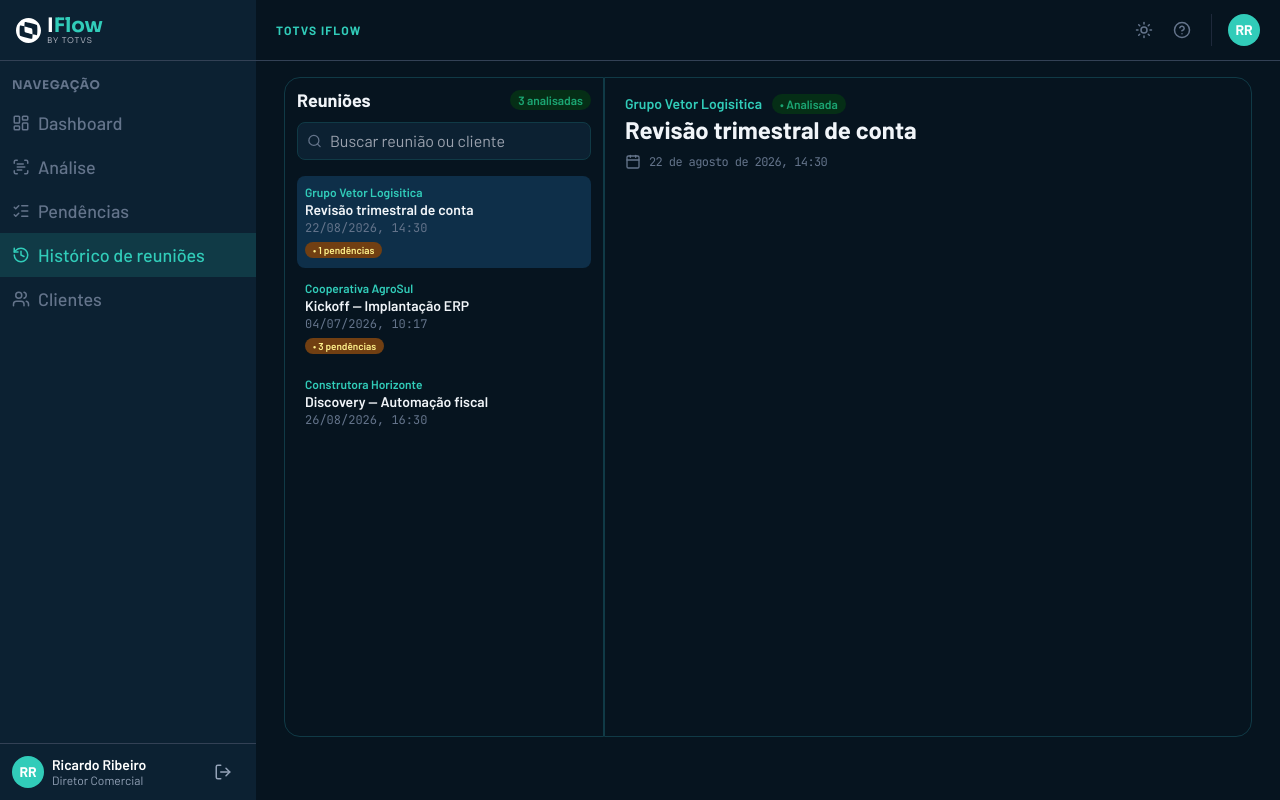
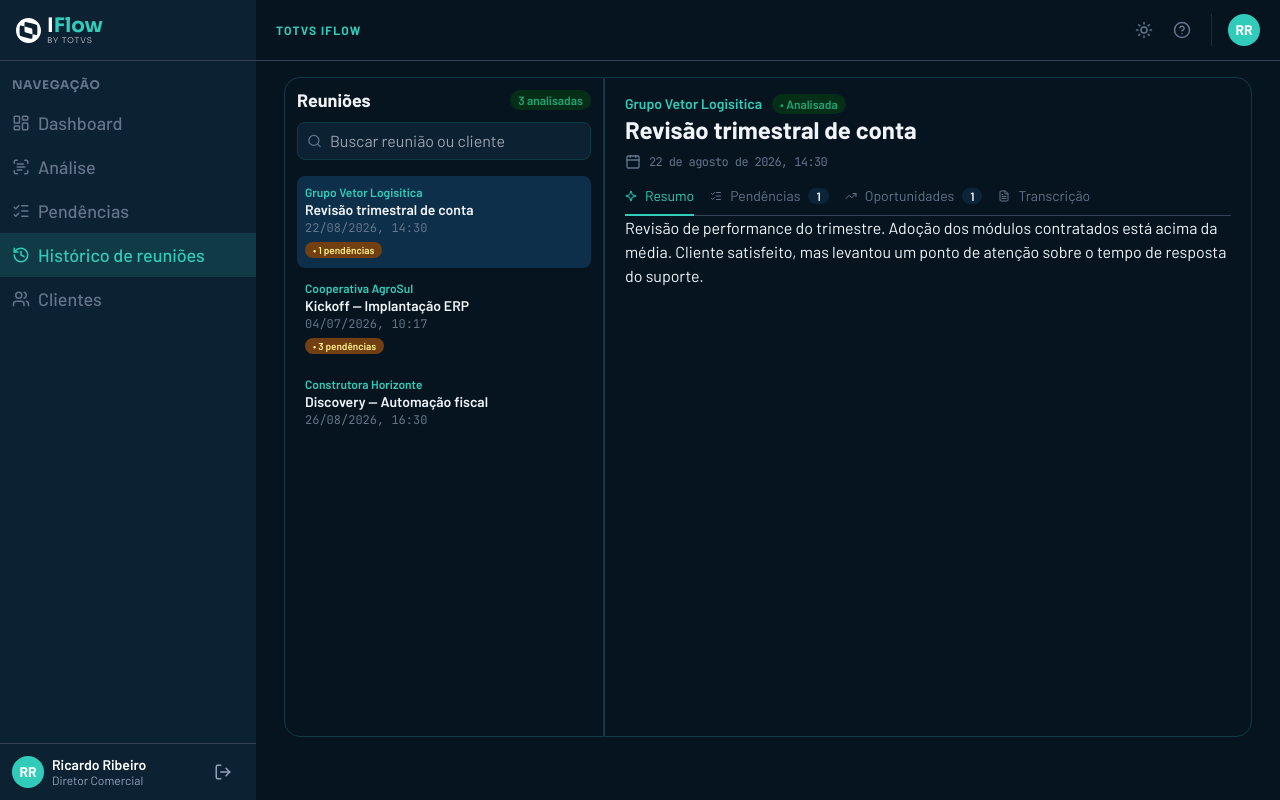
Before and after one commit to TOTVS-IFlow/totvs-iflow, a React (Vite) app: page /historico in a window 1280 px wide. Built offline with nearby package versions, Linux system fonts and the light colour scheme.

Commit message:
feat: adiciona abas de resumo, pendencias e oportunidades na tela de historico

```diff
--- a/src/components/Historico/ReuniaoDetalhe.jsx
+++ b/src/components/Historico/ReuniaoDetalhe.jsx
@@ -1,8 +1,9 @@
-import React from "react";
+import React, { useState } from "react";
 import { formatarDataHoraExtensa } from "../../utils/formatDate";
-import { Calendar } from "lucide-react";
+import { Calendar, Sparkle, ListChecks, TrendingUp, FileText } from "lucide-react";
 
 export default function ReuniaoDetalhe({ reuniao }) {
+  const [abaAtiva, setAbaAtiva] = useState("resumo")
   return (
     <div className="border-accent-950 border rounded-r-2xl px-5 py-4 flex-1 h-full min-h-0 overflow-y-auto">
       <header>
@@ -15,6 +16,20 @@ export default function ReuniaoDetalhe({ reuniao }) {
             <p className="flex items-center mt-2 gap-2 text-xs font-mono tracking-tighter text-slate-500"><Calendar size={16} /> {formatarDataHoraExtensa(reuniao.date)}</p>
         </div>
       </header>
+      <nav className="mt-4">
+        <ul className="flex gap-4 border-b border-slate-700">
+          <li onClick={() => setAbaAtiva("resumo")} className={`flex gap-2 pb-2 -mb-px text-sm items-center cursor-pointer border-b-2 ${abaAtiva === "resumo" ? "text-accent-500 border-accent-500" : "text-slate-500 border-transparent"}`}><Sparkle size={12} /> Resumo</li>
+          <li onClick={() => setAbaAtiva("pendencias")} className={`flex gap-2 pb-2 -mb-px text-sm items-center cursor-pointer border-b-2 ${abaAtiva === "pendencias" ? "text-accent-500 border-accent-500" : "text-slate-500 border-transparent"}`}><ListChecks size={12} /> Pendências <span className="bg-navy-850 text-white text-xs px-2 rounded-full font-semibold">{reuniao.pendingCount}</span></li>
+          <li onClick={() => setAbaAtiva("oportunidades")} className={`flex gap-2 pb-2 -mb-px text-sm items-center cursor-pointer border-b-2 ${abaAtiva === "oportunidades" ? "text-accent-500 border-accent-500" : "text-slate-500 border-transparent"}`}><TrendingUp size={12} /> Oportunidades <span className="bg-navy-850 text-white text-xs px-2 rounded-full font-semibold">{reuniao.oportunidades.length}</span></li>
+          <li onClick={() => setAbaAtiva("transcricao")} className={`flex gap-2 pb-2 -mb-px text-sm items-center cursor-pointer border-b-2 ${abaAtiva === "transcricao" ? "text-accent-500 border-accent-500" : "text-slate-500 border-transparent"}`}><FileText size={12} /> Transcrição</li>
+        </ul>
+      </nav>
+      <main>
+        {abaAtiva === "resumo" && <p>{reuniao.resumo}</p>}
+        {abaAtiva === "pendencias" && <p>pendencias</p>}
+        {abaAtiva === "oportunidades" && <p>oportunidades</p>}
+        {abaAtiva === "transcricao" && <p>transcricao</p>}
+      </main>
     </div>
   );
 }
--- a/src/components/Historico/ReuniaoList.jsx
+++ b/src/components/Historico/ReuniaoList.jsx
@@ -3,10 +3,55 @@ import { Search } from "lucide-react";
 import { formatarDataHora } from "../../utils/formatDate";
 
 export const DEFAULT_ITEMS = [
-    {id: 0, client: "Grupo Vetor Logisitica", title: "Revisão trimestral de conta", date: "2026-08-22T14:30:00Z", pendingCount: 1},
-    {id: 1, client: "Cooperativa AgroSul", title: "Kickoff — Implantação ERP", date: "2026-07-04T10:17:00Z", pendingCount: 3},
-    {id: 2, client: "Construtora Horizonte", title: "Discovery — Automação fiscal", date: "2026-08-26T16:30:00Z", pendingCount: 0}
-
+    {
+        id: 0,
+        client: "Grupo Vetor Logisitica",
+        title: "Revisão trimestral de conta",
+        date: "2026-08-22T14:30:00Z",
+        pendingCount: 1,
+        resumo: "Revisão de performance do trimestre. Adoção dos módulos contratados está acima da média. Cliente satisfeito, mas levantou um ponto de atenção sobre o tempo de resposta do suporte.",
+        oportunidades: [
+            { tag: "Upsell", description: "Ana sinalizou abertura para renovar com plano superior" },
+        ],
+        pendencias: [
+            { id: 1, description: "Escalar caso de suporte ao time de CS", owner: "Carla Mendes", status: "aberta" },
+        ],
+        transcricao:
+            "[14:32] Carla Mendes: Vamos revisar os números do trimestre...\n[14:41] Ana Paula: No geral estamos satisfeitos, só o suporte que precisa melhorar o tempo de resposta.\n[14:52] Carla Mendes: Anotado, vou escalar o caso ainda hoje.",
+    },
+    {
+        id: 1,
+        client: "Cooperativa AgroSul",
+        title: "Kickoff — Implantação ERP",
+        date: "2026-07-04T10:17:00Z",
+        pendingCount: 3,
+        resumo: "Reunião de abertura do projeto de implantação do ERP. Escopo e cronograma alinhados, time do cliente engajado e disponível para os próximos passos.",
+        oportunidades: [
+            { tag: "Cross-sell", description: "Cliente demonstrou interesse no módulo fiscal após o go-live do financeiro" },
+            { tag: "Cross-sell", description: "Possível adesão ao módulo de escalas na safra" },
+        ],
+        pendencias: [
+            { id: 1, description: "Enviar plano de treinamento aos usuários-chave", owner: "Marcos Silva", status: "aberta" },
+            { id: 2, description: "Validar cronograma de 90 dias com o time técnico", owner: "Renata Paz", status: "aberta" },
+            { id: 3, description: "Nomear responsável técnico da Cooperativa", owner: "Marcos Silva", status: "concluida" },
+        ],
+        transcricao:
+            "[10:20] Marcos Silva: Bom dia a todos, vamos começar apresentando o cronograma...\n[10:29] Renata Paz: Nosso time está pronto para iniciar assim que confirmarmos as datas.\n[10:35] Marcos Silva: Combinado. Vamos avançar com o kickoff técnico na próxima semana.",
+    },
+    {
+        id: 2,
+        client: "Construtora Horizonte",
+        title: "Discovery — Automação fiscal",
+        date: "2026-08-26T16:30:00Z",
+        pendingCount: 0,
+        resumo: "Levantamento inicial das dores fiscais da Construtora Horizonte. Processo hoje é manual e propenso a erro; cliente busca automação antes do fechamento do próximo exercício.",
+        oportunidades: [
+            { tag: "Cross-sell", description: "Automação fiscal como porta de entrada para o módulo financeiro completo" },
+        ],
+        pendencias: [],
+        transcricao:
+            "[16:31] Bruno Lima: Hoje fechamos os impostos manualmente, é bem sujeito a erro.\n[16:40] Equipe TOTVS: Entendido, vamos mapear os pontos de automação possíveis e voltamos com uma proposta.",
+    },
 ]
 
 export default function ReuniaoList({selectedId, onSelect}) {
```
